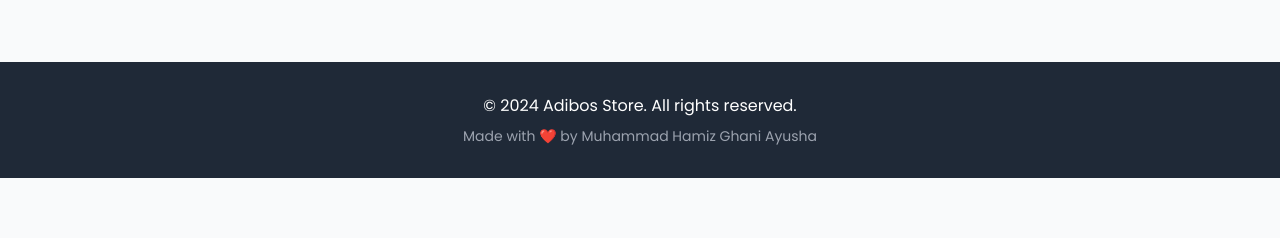
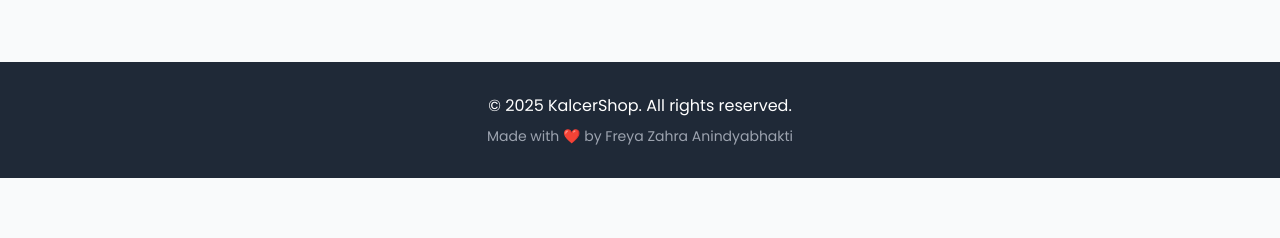
Before and after one commit to freyazahra/tokofootball, a Django app: page / in a window 1280 px wide. Shown: the part 562-800 px from the top of the page. Run offline with Django 4.2, Linux system fonts and the light colour scheme; the visitor is signed in with stand-in values (Sample User, id 1); data that the repository does not hold is empty; some libraries are stand-ins or nearby versions.

Commit message:
pinisss final

```diff
--- a/templates/base.html
+++ b/templates/base.html
@@ -86,8 +86,8 @@
 
     <footer class="bg-gray-800 text-white py-8 mt-16">
         <div class="container mx-auto px-4 text-center">
-            <p>&copy; 2024 Adibos Store. All rights reserved.</p>
-            <p class="text-gray-400 text-sm mt-2">Made with ❤️ by Muhammad Hamiz Ghani Ayusha</p>
+            <p>&copy; 2025 KalcerShop. All rights reserved.</p>
+            <p class="text-gray-400 text-sm mt-2">Made with ❤️ by Freya Zahra Anindyabhakti</p>
         </div>
     </footer>
 
```
